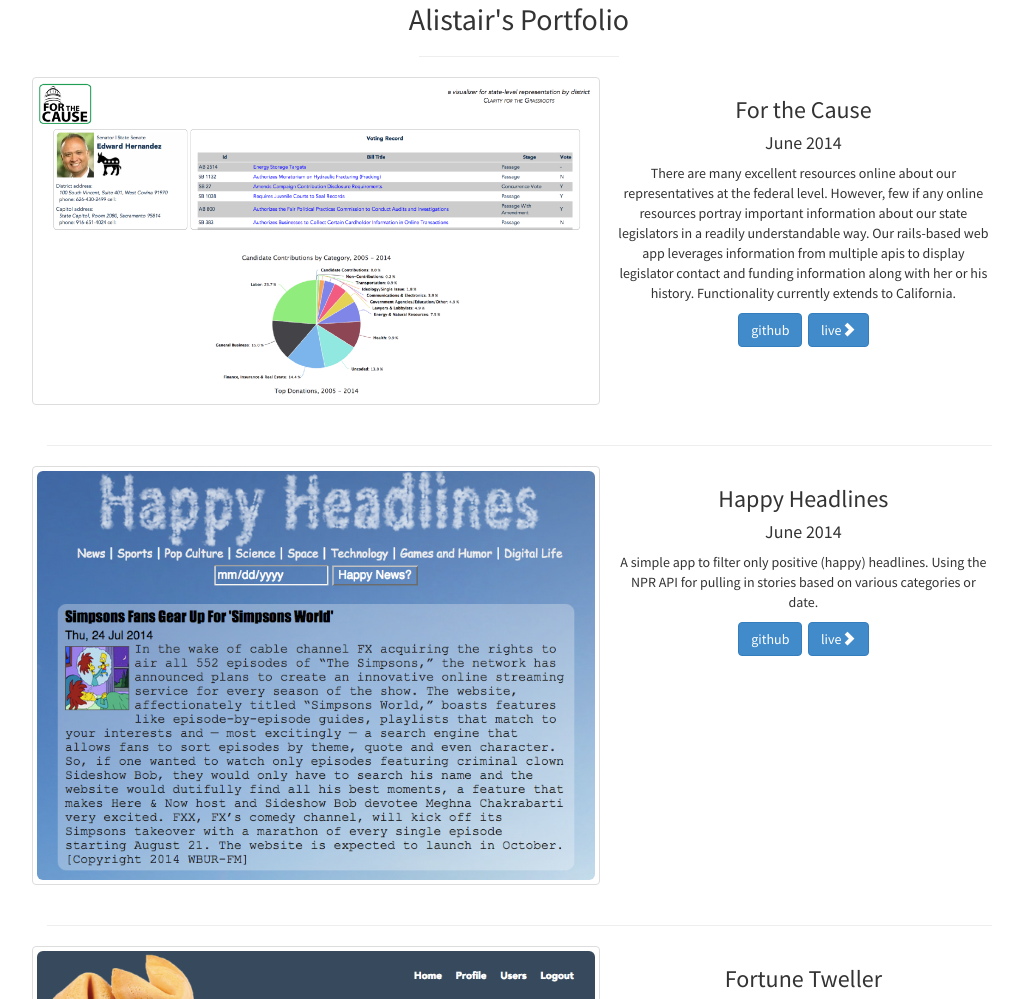
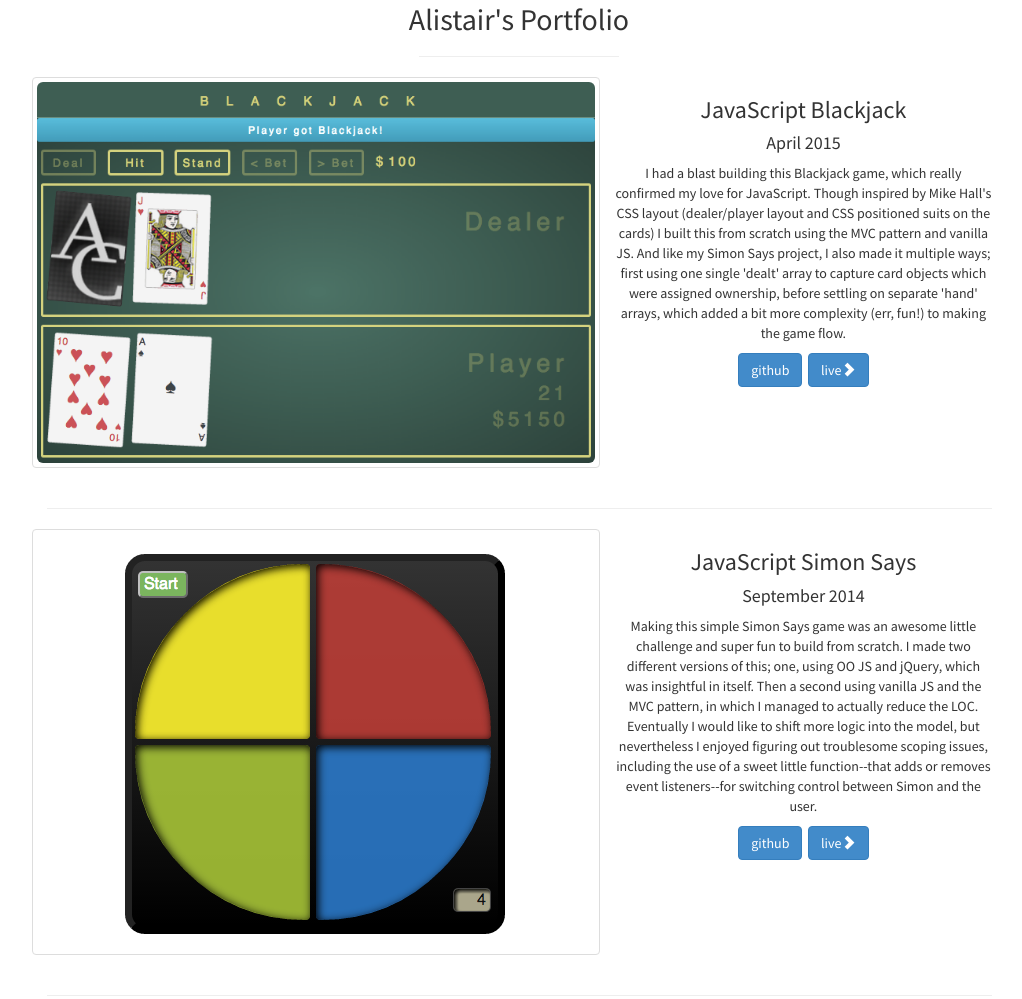
Before and after one commit to alistairhill/folio, a plain HTML site: page index.html in a window 1280 px wide. Shown: the part 1687-2686 px from the top of the page, without its empty margins (121-1143 px from the left). Drawn offline with Linux system fonts and the light colour scheme.

Commit message:
added new blackjack project to folio

```diff
--- a/index.html
+++ b/index.html
@@ -58,7 +58,7 @@
 				<div class="col-lg-12 text-center">
 					<h2>About Me</h2>
 					<p class="lead">
-						I am passionate about learning and beautiful, simple design. I love coming up with new ways to improve a user’s experience and bring attention to detail with everything I do.
+						I am passionate about continuous learning, and building elegant solutions to complex problems. I love coming up with new ways to improve a user’s experience and bring attention to detail with everything I do.
 					</p>
 					<p class="lead">
 						For the past few months I attended Dev Bootcamp to become a full stack developer. DBC taught me how to write better, more scalable code. Here are some of the technologies I have a solid foundation in: Ruby, Rails, Javascript, jQuery, Sinatra, ActiveRecord, CSS3, HTML5, SQL, Git, Rspec and Jasmine.
@@ -135,6 +135,39 @@
 				<div class="col-lg-10 col-lg-offset-1 text-center">
 					<h2>Alistair's Portfolio</h2>
 					<hr class="small">
+<!-- Project minus one -->
+	        <div class="row">
+	          <div class="col-md-7 thumbnail">
+	              <a href="img/bjscreen.png" target="_blank">
+	                <img class="img-responsive img-rounded" src="img/bjscreen.png" alt="">
+	              </a>
+	          </div>
+	          <div class="col-md-5">
+              <h3>JavaScript Blackjack</h3>
+              <h4>April 2015</h4>
+              <p>I had a blast building this Blackjack game, which really confirmed my love for JavaScript. Though inspired by Mike Hall's CSS layout (dealer/player layout and CSS positioned suits on the cards) I built this from scratch using the MVC pattern and vanilla JS. And like my Simon Says project, I also made it multiple ways; first using one single 'dealt' array to capture card objects which were assigned ownership, before settling on separate 'hand' arrays, which added a bit more complexity (err, fun!) to making the game flow.
+              </p>
+              <a class="btn btn-primary" href="https://github.com/alistairhill/blackjack" target="_blank">github</a>&nbsp;
+              <a class="btn btn-primary" href="http://hillalistair.com/projects/blackjack/" target="_blank">live<span class="glyphicon glyphicon-chevron-right"></span></a>
+	          </div>
+        	</div>
+				<hr>
+<!-- Project Zero -->
+	        <div class="row">
+	          <div class="col-md-7 thumbnail">
+	              <a href="img/simonsays.png" target="_blank">
+	                <img class="img-responsive img-rounded" src="img/simonsays.png" alt="">
+	              </a>
+	          </div>
+	          <div class="col-md-5">
+              <h3>JavaScript Simon Says</h3>
+              <h4>September 2014</h4>
+              <p>Making this simple Simon Says game was an awesome little challenge and super fun to build from scratch. I made two different versions of this; one, using OO JS and jQuery, which was insightful in itself. Then a second using vanilla JS and the MVC pattern, in which I managed to actually reduce the LOC. Eventually I would like to shift more logic into the model, but nevertheless I enjoyed figuring out troublesome scoping issues, including the use of a sweet little function--that adds or removes event listeners--for switching control between Simon and the user.</p>
+              <a class="btn btn-primary" href="https://github.com/alistairhill/simon-says" target="_blank">github</a>&nbsp;
+              <a class="btn btn-primary" href="http://hillalistair.com/projects/simon-says/" target="_blank">live<span class="glyphicon glyphicon-chevron-right"></span></a>
+	          </div>
+        	</div>
+				<hr>
 <!-- Project One -->
 	        <div class="row">
 	          <div class="col-md-7 thumbnail">
@@ -224,9 +257,6 @@
 							<li>
 								<a href="http://www.linkedin.com/in/hillalistair/" target="_blank"><i class="fa fa-linkedin fa-fw fa-3x"></i></a>
 							</li>
-							<li>
-								<a href="http://britinthebay.tumblr.com" target="_blank"><i class="fa fa-tumblr fa-fw fa-3x"></i></a>
-							</li>
 						</ul>
 						<hr class="small">
 						<p class="text-muted">Copyright &copy; Alistair Hill 2014</p>
```
Also changed, not shown: img/bjscreen.png (added), img/simonsays.png (added).
